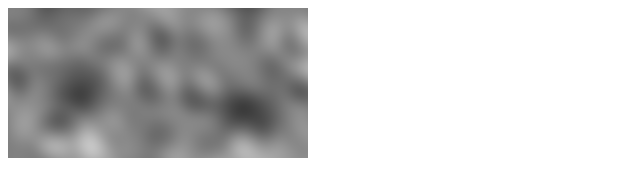
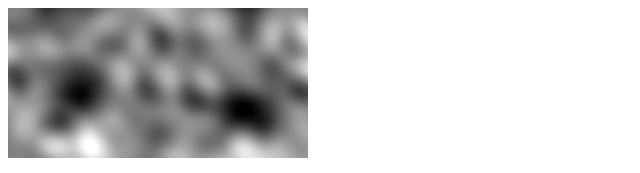
Before and after one commit to heestand-xyz/texture.js, a website: page examples/NoiseTEX.html in a window 1280 px wide. Shown: the top 173 px of the page, without its empty margins (0-640 px from the left). Drawn offline with Linux system fonts and the light colour scheme.

Commit message:
Render NoiseTEX

```diff
--- a/examples/NoiseTEX.html
+++ b/examples/NoiseTEX.html
@@ -11,10 +11,10 @@
         <script src="https://heestand-xyz.github.io/texture.js/texture.js"></script>
         <script>
 
-            const canvas = document.getElementById("texture");
-            const img = document.getElementById("image");
+            var canvas = document.getElementById("texture");
+            var img = document.getElementById("image");
 
-            const noiseTex = new NoiseTEX(canvas);
+            var noiseTex = new NoiseTEX(canvas);
             noiseTex.octaves = 2
             noiseTex.scale = 1.5
 
--- a/shaders/NoiseTEX.glsl
+++ b/shaders/NoiseTEX.glsl
@@ -158,12 +158,12 @@ void main() {
         float greenNoise = octave_noise_4d(u_octaves, u_persistence, u_scale, x, y, z, 1.0);
         float blueNoise = octave_noise_4d(u_octaves, u_persistence, u_scale, x, y, z, 2.0);
 
-        color = vec4(0.5 + redNoise / 2.0, 0.5 + greenNoise / 2.0, 0.5 + blueNoise / 2.0, 1.0);
+        color = vec4(0.5 + redNoise, 0.5 + greenNoise, 0.5 + blueNoise, 1.0);
 
     } else {
 
         float noise = octave_noise_4d(u_octaves, u_persistence, u_scale, x, y, z, 0.0);
-        noise = 0.5 + noise / 2.0;
+        noise = 0.5 + noise;
 
         color = u_backgroundColor * (1.0 - noise) + u_color * noise;
 
```
Also changed, not shown: examples/CircleTEX.html (+3 -3 lines), examples/PolygonTEX.html (+3 -3 lines), renders/NoiseTEX.jpeg.
